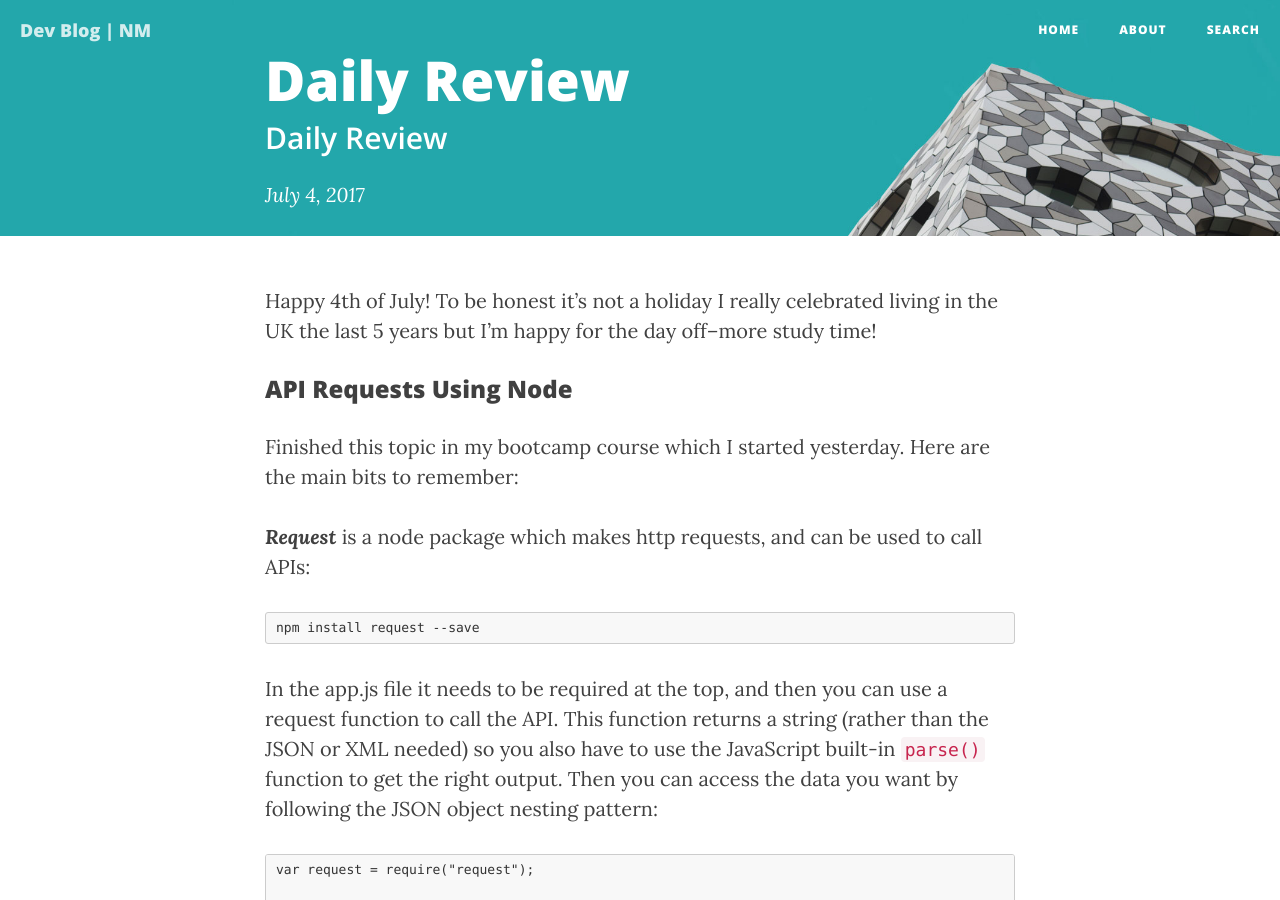
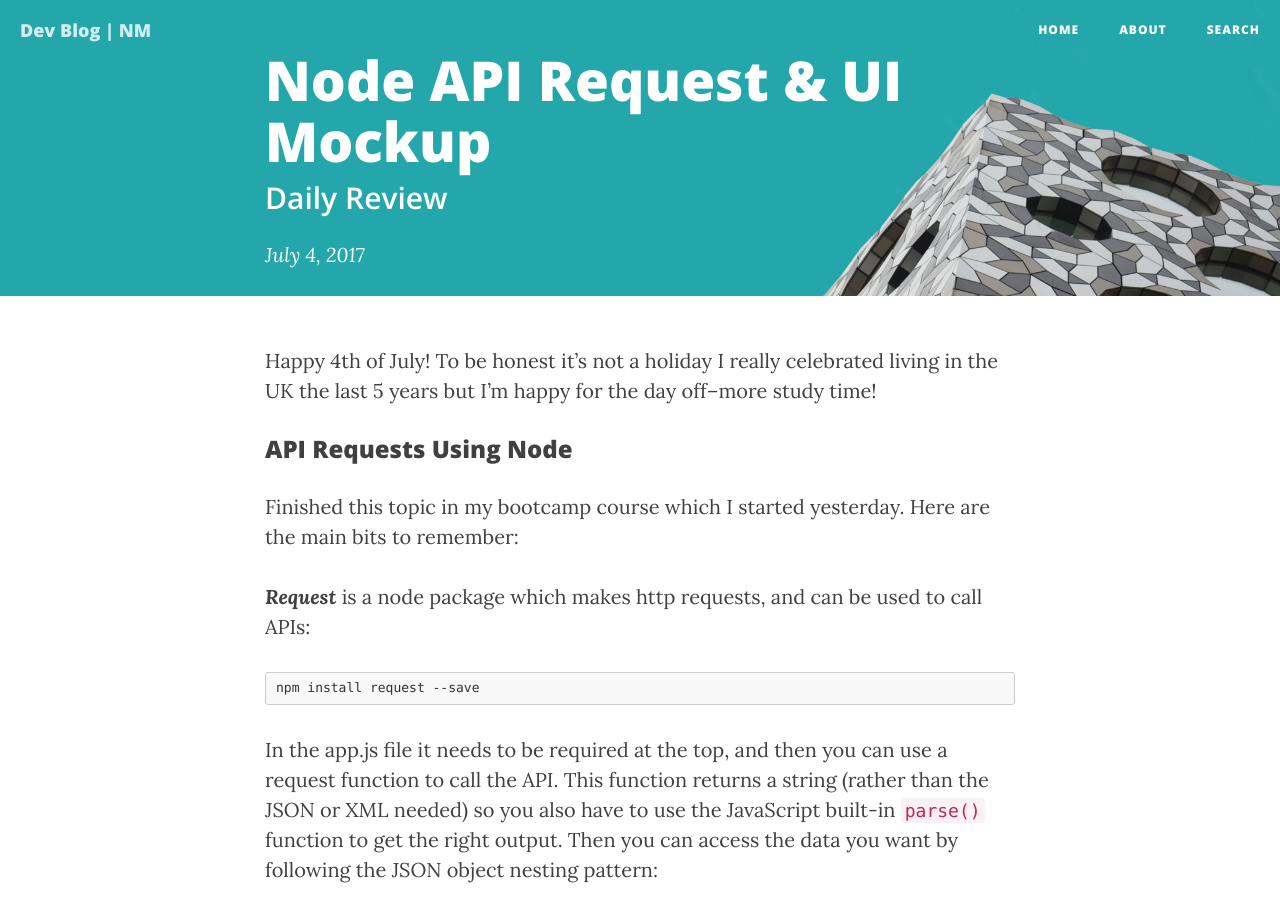
Before and after one commit to niamurrell/jekyll-blog, a Jekyll site: the page built from _posts/2017-07-04-daily-review.md, in a window 1280 px wide and 900 px high. Built offline with Jekyll 4.4.1, drawn with Linux system fonts in a browser that asks for light colours; nearby versions of some CDN libraries.

Commit message:
Add title to post

```diff
--- a/_posts/2017-07-04-daily-review.md
+++ b/_posts/2017-07-04-daily-review.md
@@ -1,6 +1,6 @@
 ---
 layout:     post
-title:
+title:      Node API Request & UI Mockup
 author:     Nia
 tags: 		  JavaScript Node Express APIs Terminal
 subtitle:  	Daily Review
```
